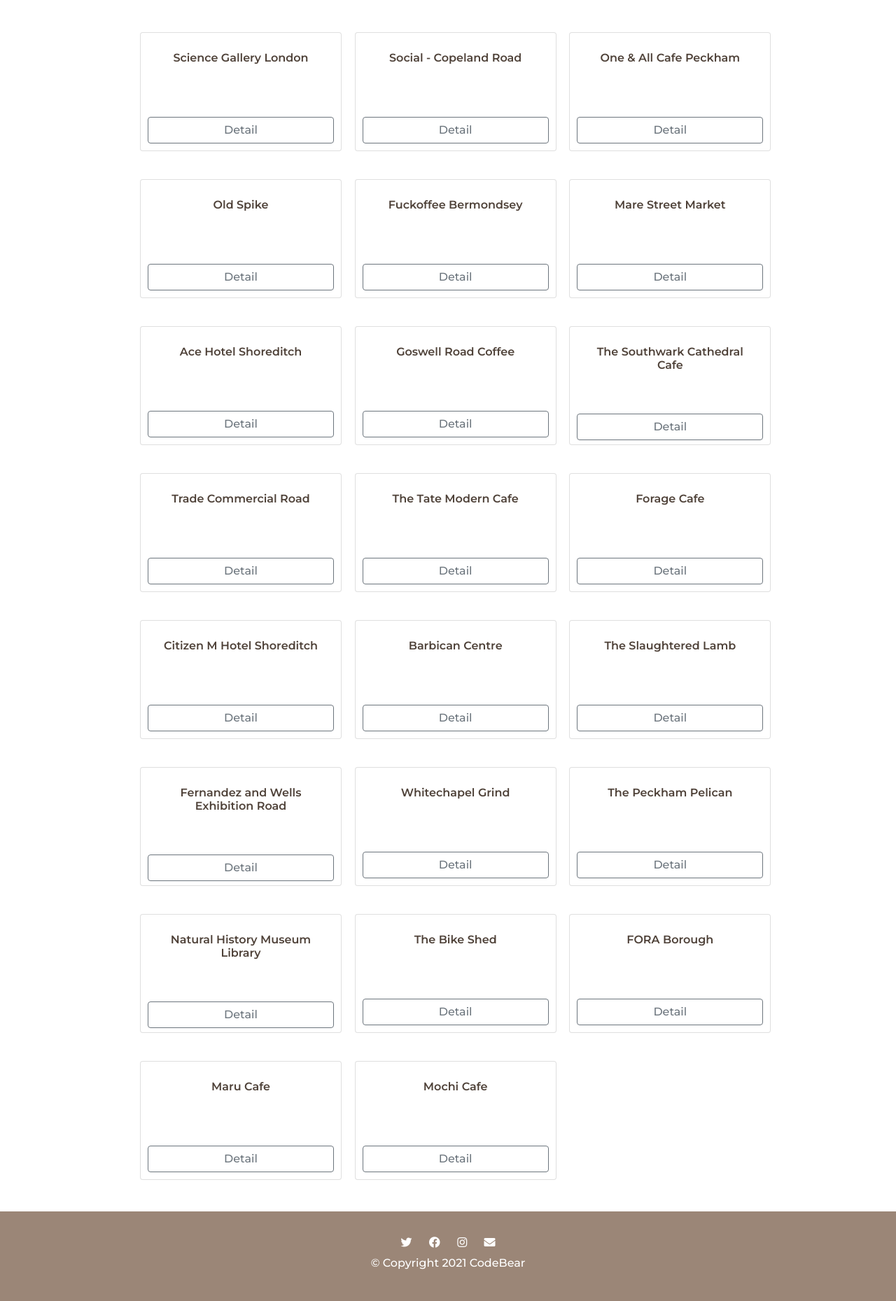
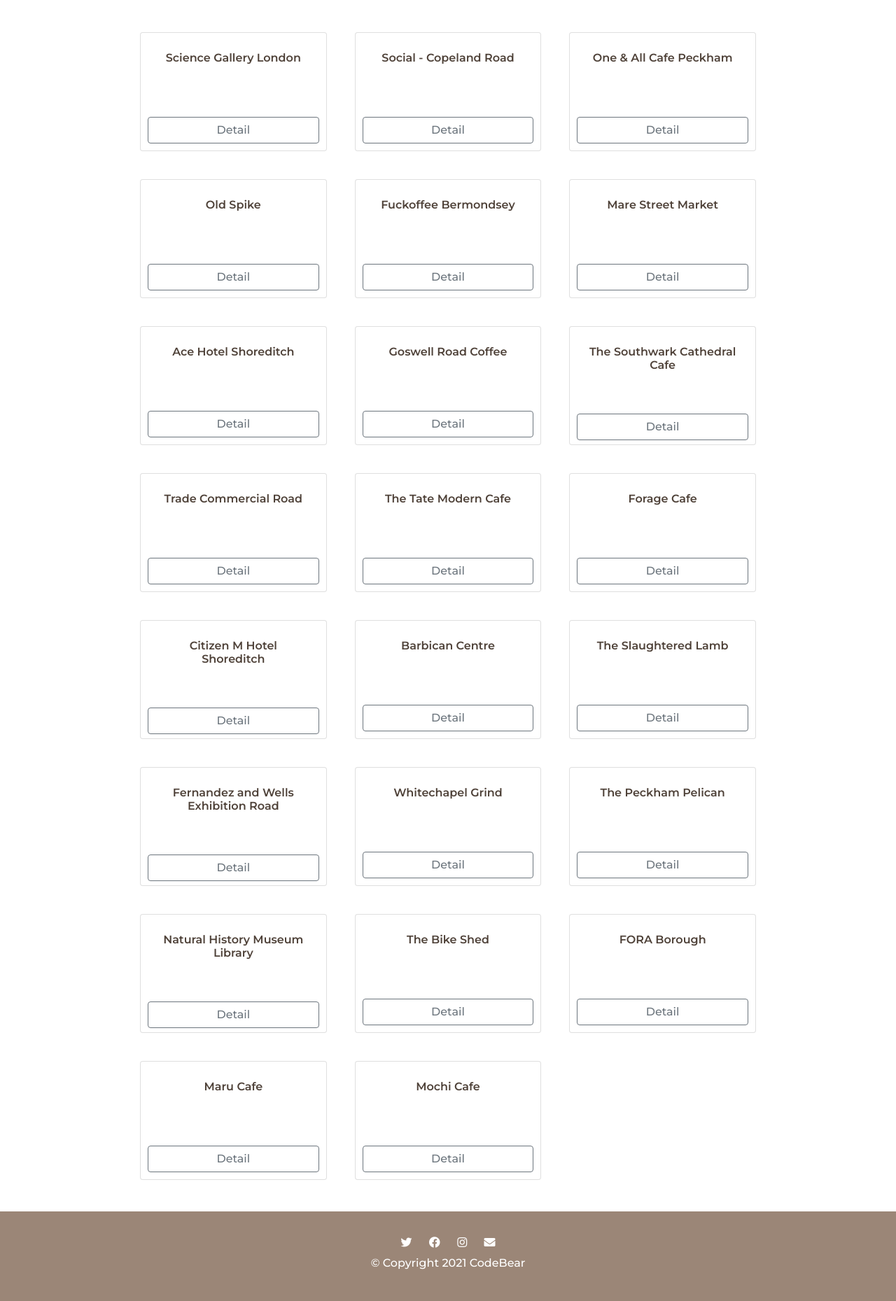
Before and after one commit to chia9322/cafe-tour, a Flask app: page / in a window 1280 px wide. Shown: the part 107-1966 px from the top of the page at 70% size. Run offline with Flask 2, Linux system fonts and the light colour scheme; data comes from the database, SQL or seed files in the repository; both versions use the stored data as it was after the commit; some libraries are stand-ins or nearby versions.

Commit message:
Modify home layout

```diff
--- a/static/css/styles.css
+++ b/static/css/styles.css
@@ -21,8 +21,6 @@ body {
 
 
 /* Navigation Bar */
-
-
 .nav-item {
   padding: 0 18px;
 }
--- a/templates/index.html
+++ b/templates/index.html
@@ -29,7 +29,7 @@
 
         {% for cafe in cafes : %}
         <div class="cafe-column col-lg-4 col-md-6">
-          <div class="card" style="width: 18rem;">
+          <div class="card" style="width: 100%;">
             <div class="card-body">
               <h6 class="card-title">{{cafe.name}}</h6>
 
```
Also changed, not shown: cafes.db.
